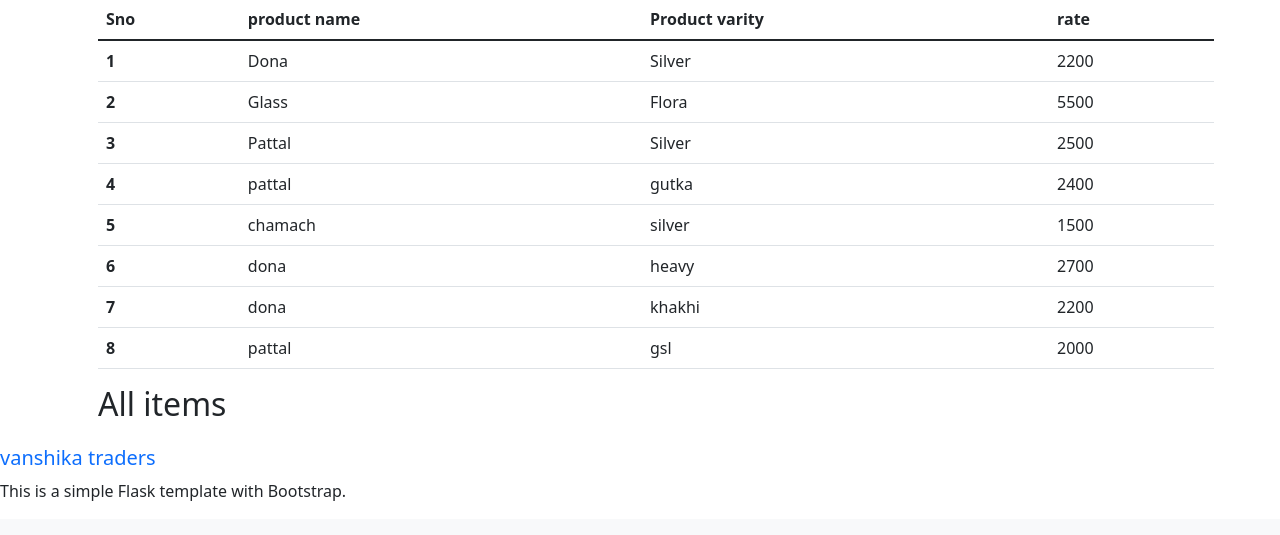
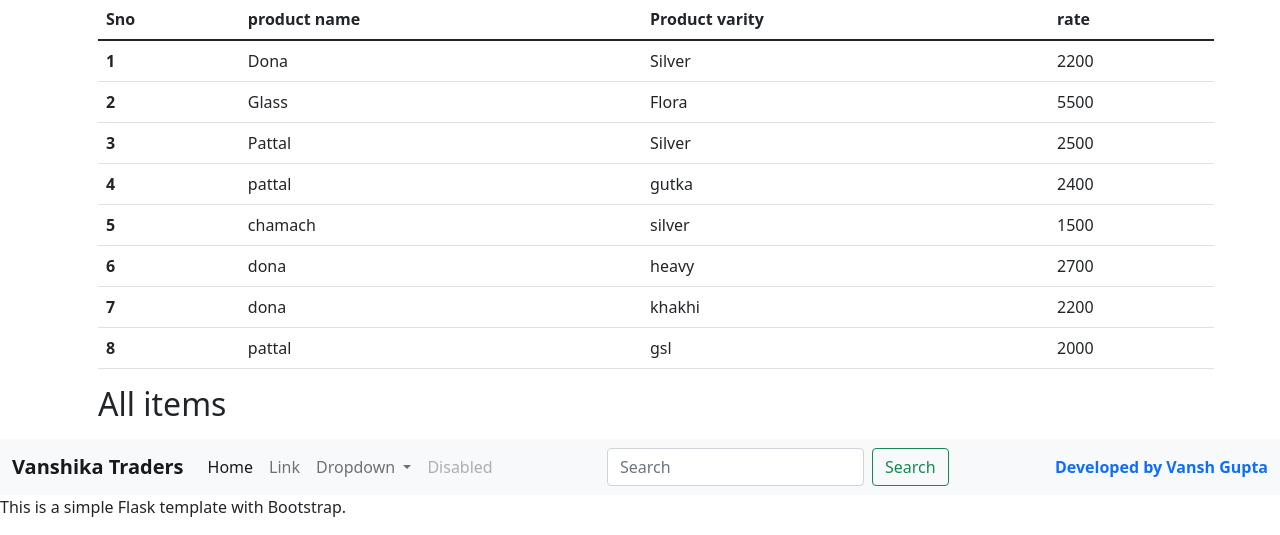
Before and after one commit to Vanshgupta6839/Vanshika-Traders, a Flask app: page / in a window 1280 px wide. Shown: the part 331-866 px from the top of that part. Run offline with Flask 3, Linux system fonts and the light colour scheme; the page is wider than the window, and the part outside it is not shown.

Commit message:
Updated Product model and HTML design

```diff
--- a/app.py
+++ b/app.py
@@ -9,34 +9,30 @@ db = SQLAlchemy(app)
 class Product(db.Model):
     Sno = db.Column(db.Integer, primary_key=True)
     product = db.Column(db.String(200), nullable=False)
+    desc = db.Column(db.String(200), nullable=True)
+    rate = db.Column(db.Integer, nullable=True)
 
-    def _repr_(self) -> str:
-        return f"{self.Sno} - {self.product}"
-
-@app.route("/", methods=["GET", "POST"])
+@app.route("/", methods=['GET', 'POST'])
 def home():
-    if request.method == "POST":
-        product_name = request.form['product']
-        new_product = Product(product=product_name)
+    if request.method == 'POST':
+        product = request.form['product']
+        new_product = Product(product=product)
         db.session.add(new_product)
         db.session.commit()
 
-    allProduct = Product.query.all()
-    return render_template("index.html", allProduct=allProduct)
+    all_products = Product.query.all()
+    return render_template("index.html", all_products=all_products)
 
 @app.route("/search")
 def search():
-    query = request.args.get('query', '')
+    query = request.args.get("query")
     if query:
-        allProduct = Product.query.filter(Product.product.ilike(f"%{query}%")).all()
+        results = Product.query.filter(Product.product.ilike(f"%{query}%")).all()
     else:
-        allProduct = []
-    return render_template("index.html", allProduct=allProduct)
-
+        results = []
+    return render_template("search.html", search_results=results, query=query)
 
 if __name__ == "__main__":
     with app.app_context():
         db.create_all()
-
-        print("✔ Database created successfully")
     app.run(debug=True)
--- a/templates/index.html
+++ b/templates/index.html
@@ -1,20 +1,13 @@
-{% extends 'base.html' %}
-{% block title %} Home {% endblock title %}
-{% block body %}
-
+{% extends 'base.html' %} {% block title %} Home {% endblock title %} {% block body %}
 
   <div class="container-fluid mx-3">
-    <h1>MyProducts</h1>
-
-<form action="/search" method="GET" class="mb-4">
+    <h1>MyProducts</h1><form action="/search" method="GET" class="mb-4">
   <div class="input-group">
     <input type="text" class="form-control" name="query" placeholder="Search Product..." required>
     <button class="btn btn-outline-secondary" type="submit">Search</button>
   </div>
 </form>
 
-
-<!-- ise yaha se hataya hai -->
 <form action="/" method="POST">
   <div class="mb-3">
     <label for="product" class="form-label">Product Name</label>
@@ -22,7 +15,6 @@
   </div>
   <button type="submit" class="btn btn-dark">Submit</button>
 </form>
-
 
 <div class="container my-3">
   <table class="table">
@@ -32,13 +24,11 @@
       <th scope="col">product name</th>
       <th scope="col">Product varity</th>
       <th scope="col">rate</th>
-
     </tr>
   </thead>
 
   <tbody>
     <h1>Hamare yaha har mal uchit rate pr milta hai</h1>
-
     <tr>
       <th scope="row">1</th>
       <td>Dona</td>
@@ -87,19 +77,19 @@
       <td>gsl</td>
       <td>2000</td>
     </tr>
-
   </tbody>
 </table>
 <h2>All items</h2>
+
   </div>
-                </div>
-                <a class="navbar-brand" href="#">vanshika traders</a>
+</div><nav class="navbar navbar-expand-lg navbar-light bg-light">
+  <div class="container-fluid">
+    <a class="navbar-brand fw-bold" href="#">Vanshika Traders</a>
     <button class="navbar-toggler" type="button" data-bs-toggle="collapse"
         data-bs-target="#navbarSupportedContent" aria-controls="navbarSupportedContent"
         aria-expanded="false" aria-label="Toggle navigation">
       <span class="navbar-toggler-icon"></span>
-                </button>
-                <div class="collapse navbar-collapse" id="navbarSupportedContent">
+    </button><div class="collapse navbar-collapse" id="navbarSupportedContent">
   <ul class="navbar-nav me-auto mb-2 mb-lg-0">
     <li class="nav-item">
       <a class="nav-link active" aria-current="page" href="/">Home</a>
@@ -115,9 +105,7 @@
       <ul class="dropdown-menu">
         <li><a class="dropdown-item" href="#">Action</a></li>
         <li><a class="dropdown-item" href="#">Another action</a></li>
-                                <li>
-                                    <hr class="dropdown-divider">
-                                </li>
+        <li><hr class="dropdown-divider"></li>
         <li><a class="dropdown-item" href="#">Something else here</a></li>
       </ul>
     </li>
@@ -129,15 +117,15 @@
     <input class="form-control me-2" type="search" placeholder="Search" aria-label="Search" />
     <button class="btn btn-outline-success" type="submit">Search</button>
   </form>
+
+  <!-- Aapka naam yaha show hoga -->
+  <span class="navbar-text ms-auto fw-bold text-primary">
+      Developed by Vansh Gupta
+  </span>
 </div>
+
   </div>
 </nav>
-        <p>This is a simple Flask template with Bootstrap.</p>
-    </div>
-
-    <script src="https://cdn.jsdelivr.net/npm/bootstrap@5.1.3/dist/js/bootstrap.bundle.min.js"
+<p>This is a simple Flask template with Bootstrap.</p><script src="https://cdn.jsdelivr.net/npm/bootstrap@5.1.3/dist/js/bootstrap.bundle.min.js"
     integrity="sha384-ka7Sk0Gln4gmtz2MlQnikT1wXgYsOg+OMhuP+IlRH9sENBO0LRn5q+8nbTov4+1p"
-        crossorigin="anonymous"></script>
-
-
-{% endblock body %}
+    crossorigin="anonymous"></script>{% endblock body %}
```
Also changed, not shown: instance/vanshika_traders.db, requirements.txt (renamed from requirement.txt). Lines whose indentation alone changed are shown as unchanged.
